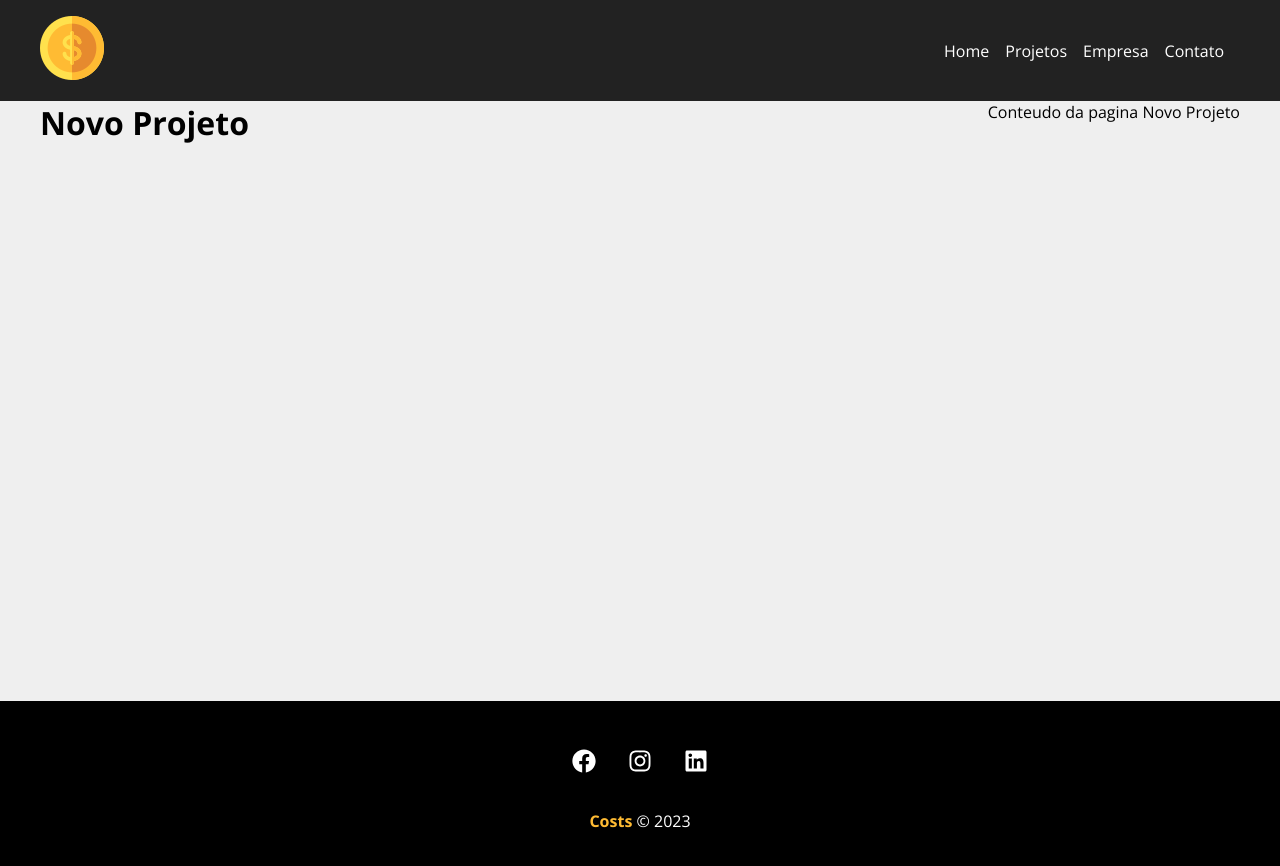
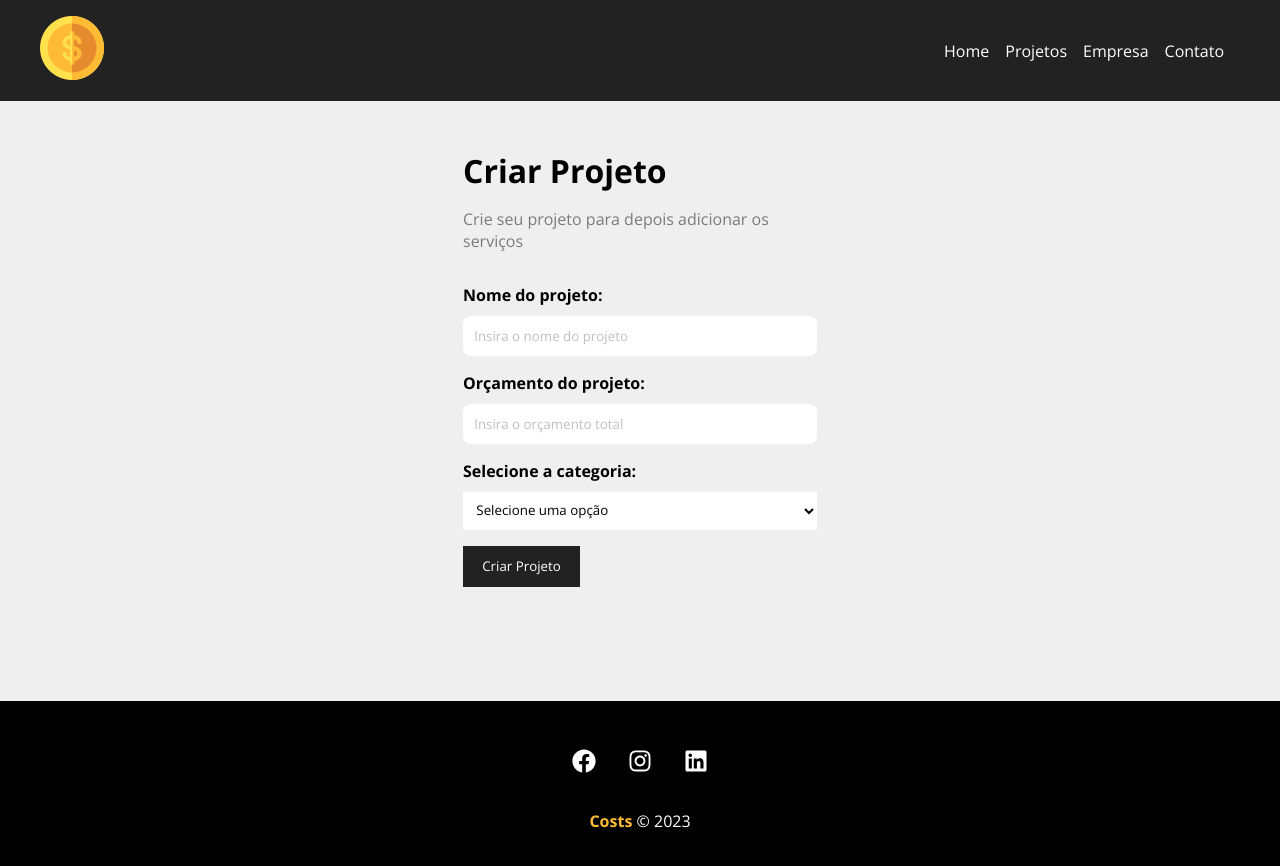
Before and after one commit to augustoOliveira1993/curso-react-youtube, a React (Vite) app: page /newProject in a window 1280 px wide. Shown: the top 866 px of the page. Built offline with nearby package versions, Linux system fonts and the light colour scheme.

Commit message:
build: Finalizado form de criar projeto

```diff
--- /dev/null
+++ b/src/components/form/Input.jsx
@@ -0,0 +1,17 @@
+import styles from './Input.module.css'
+
+export const Input = ({type, text, name, placeholder, handleOnChange, value}) => {
+    return (
+        <div className={styles.formControl}>
+            <label htmlFor={name}>{text}:</label>
+            <input
+                id={name}
+                name={name}
+                placeholder={placeholder}
+                value={value}
+                type={type}
+                onChange={handleOnChange}
+            />
+        </div>
+    );
+};
--- /dev/null
+++ b/src/components/form/Input.module.css
@@ -0,0 +1,20 @@
+.formControl {
+    display: flex;
+    flex-direction: column;
+    margin-bottom: 1rem;
+}
+
+.formControl label {
+    font-weight: bold;
+    margin-bottom: 0.6rem;
+}
+
+.formControl input {
+    padding: 0.7rem;
+    border-radius: 0.5rem;
+    border: none;
+}
+
+.formControl input::placeholder {
+    color: #7b7b7b7b;
+}
--- /dev/null
+++ b/src/components/form/Select.jsx
@@ -0,0 +1,21 @@
+import styles from './Select.module.css'
+
+export const Select = ({ text, name, options, handleOnChange, value}) => {
+    return (
+        <div className={styles.formControl}>
+            <label htmlFor={name}>{text}:</label>
+            <select
+                id={name}
+                name={name}
+            >
+                <option disabled selected>Selecione uma opção</option>
+                {options.map((option) => (
+                    <option key={option.id} value={option.id}>
+                        {option.name}
+                    </option>
+                ))}
+            </select>
+
+        </div>
+    );
+};
--- /dev/null
+++ b/src/components/form/Select.module.css
@@ -0,0 +1,17 @@
+.formControl {
+    display: flex;
+    flex-direction: column;
+    margin-bottom: 1em;
+}
+
+.formControl label {
+    margin-bottom: 0.6em;
+    font-weight: bold;
+}
+
+.formControl select {
+    background-color: white;
+    padding: 0.7em;
+    border-radius: 0;
+    border: none;
+}
--- /dev/null
+++ b/src/components/form/SubmitButton.jsx
@@ -0,0 +1,9 @@
+import styles from './SubmitButton.module.css'
+
+export const SubmitButton = ({ text }) => {
+    return (
+        <div>
+           <button className={styles.btn} type="submit">{text}</button>
+        </div>
+    );
+};
--- /dev/null
+++ b/src/components/form/SubmitButton.module.css
@@ -0,0 +1,12 @@
+.btn {
+    background-color: #222;
+    color: white;
+    border: none;
+    padding: 0.7rem 1.2rem;
+    text-decoration: none;
+    cursor: pointer;
+}
+
+.btn:hover {
+    background-color: #ffbb33;
+}
--- /dev/null
+++ b/src/components/project/ProjectForm.jsx
@@ -0,0 +1,47 @@
+import styles from './ProjectForm.module.css'
+import {Input} from "../form/Input.jsx";
+import {Select} from "../form/Select.jsx";
+import {SubmitButton} from "../form/SubmitButton.jsx";
+
+export const ProjectForm = ({btnText}) => {
+    const handleNewProject = (event) => {
+        event.preventDefault()
+    }
+    return (
+        <form className={styles.form} action="" onSubmit={handleNewProject}>
+            <Input
+                type="text"
+                text="Nome do projeto"
+                name="name"
+                placeholder="Insira o nome do projeto"
+                handleOnChange={() => {
+                }}
+                value=""
+            />
+            <Input
+                type="number"
+                text="Orçamento do projeto"
+                name="budget"
+                placeholder="Insira o orçamento total"
+                handleOnChange={() => {
+                }}
+                value=""
+            />
+            <Select
+                type="number"
+                text="Selecione a categoria"
+                name="category_id"
+                placeholder="Insira o orçamento total"
+                handleOnChange={() => {
+                }}
+                options={[
+                    {id: 1, name: 'Empresa 1'},
+                    {id: 2, name: 'Empresa 2'},
+                    {id: 3, name: 'Empresa 3'},
+                    {id: 4, name: 'Empresa 4'},
+                ]}
+            />
+            <SubmitButton text={btnText}/>
+        </form>
+    );
+};
--- /dev/null
+++ b/src/components/project/ProjectForm.module.css
@@ -0,0 +1,4 @@
+.form {
+    width: 100%;
+    margin: 2rem 0;
+}
--- a/src/pages/NewProject.jsx
+++ b/src/pages/NewProject.jsx
@@ -1,8 +1,12 @@
+import styles from './NewProject.module.css'
+import {ProjectForm} from "../components/project/ProjectForm.jsx";
+
 export const NewProject = () => {
     return (
-        <>
-            <h1>Novo Projeto</h1>
-            <p>Conteudo da pagina Novo Projeto</p>
-        </>
+        <div className={styles.newprojectContainer}>
+            <h1>Criar Projeto</h1>
+            <p>Crie seu projeto para depois adicionar os serviços</p>
+            <ProjectForm btnText="Criar Projeto" />
+        </div>
     );
 };
--- /dev/null
+++ b/src/pages/NewProject.module.css
@@ -0,0 +1,13 @@
+.newprojectContainer {
+    width: 450px;
+    margin: 0 auto;
+    padding: 3em;
+}
+
+.newprojectContainer h1 {
+    margin-bottom: 0.5em;
+}
+
+.newprojectContainer p {
+    color: #7b7b7b;
+}
```
